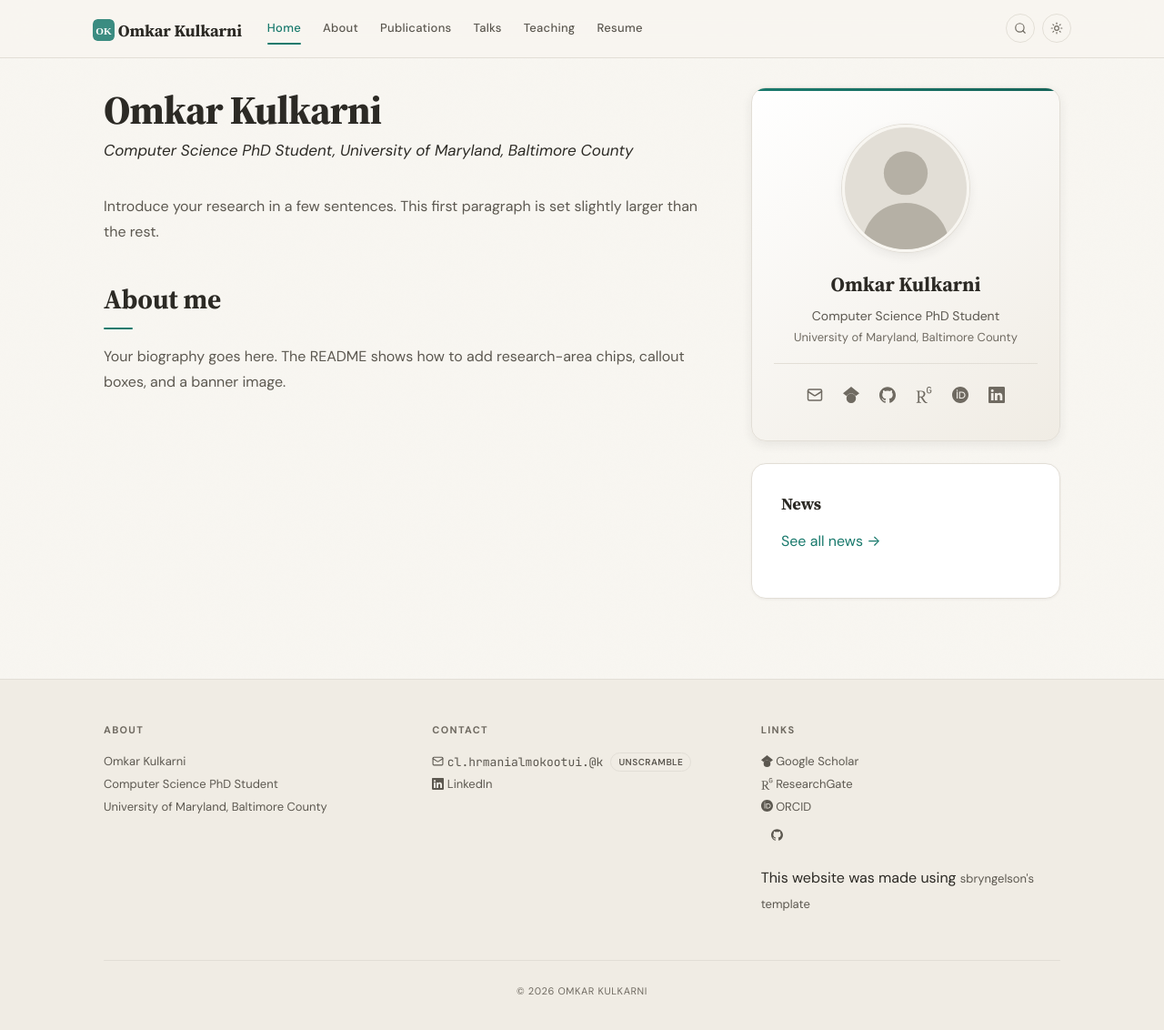
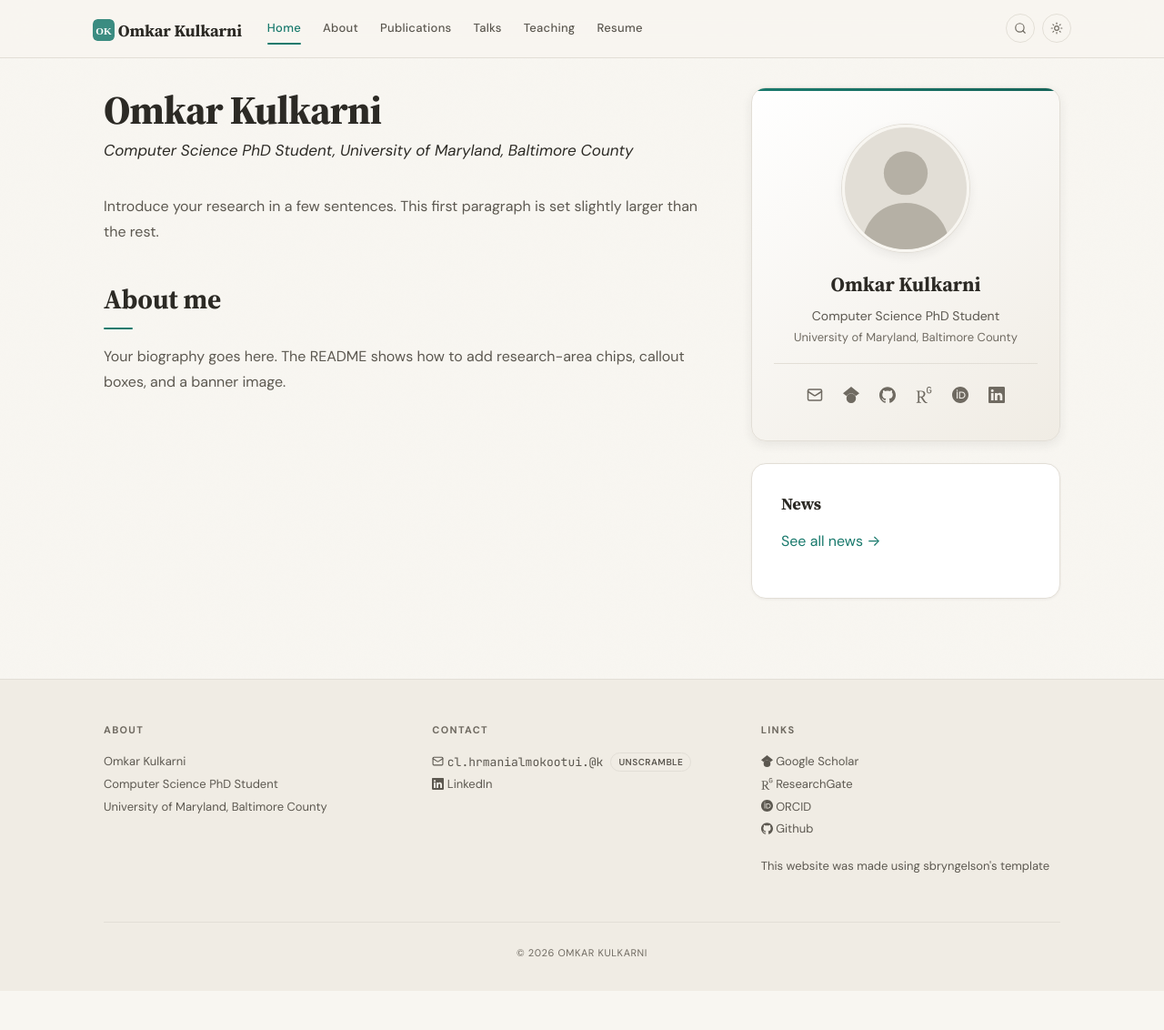
Before and after one commit to ohm-car/ohm-car.github.io, a Jekyll site: the page built from _pages/home.md, in a window 1280 px wide. Shown: the whole page at 91% size. Built offline with Jekyll 4.4.1, drawn with Linux system fonts in a browser that asks for light colours; after the commit the page ends 1089 px from its top, so only the background shows below that.

Commit message:
Syntactical fixes.

```diff
--- a/_includes/footer.html
+++ b/_includes/footer.html
@@ -23,9 +23,10 @@
         {% if site.links.researchgate and site.links.researchgate != "" %}<a href="{{ site.links.researchgate }}">{% include icon.html name="researchgate" %} ResearchGate</a><br>{% endif %}
         {% if site.links.orcid and site.links.orcid != "" %}<a href="{{ site.links.orcid }}">{% include icon.html name="orcid" %} ORCID</a><br>{% endif %}
         {% if site.links.twitter and site.links.twitter != "" %}<a href="{{ site.links.twitter }}">{% include icon.html name="x-twitter" %} Twitter</a><br>{% endif %}
-        {% if site.links.github and site.links.github != "" %}<a href="{{ site.links.github }}" class="icon-link" title="GitHub" aria-label="GitHub">{% include icon.html name="github" %}</a>{% endif %}
+        {% if site.links.github and site.links.github != "" %}<a href="{{ site.links.github }}">{% include icon.html name="github" %} Github</a>{% endif %}
       </p>
-        This website was made using <a href="https://github.com/sbryngelson/academic-website-template">sbryngelson's template</a>
+      <p>
+        This website was made using <a href="https://github.com/sbryngelson/academic-website-template"> sbryngelson's template</a>
       </p>
     </div>
   </div>
```
